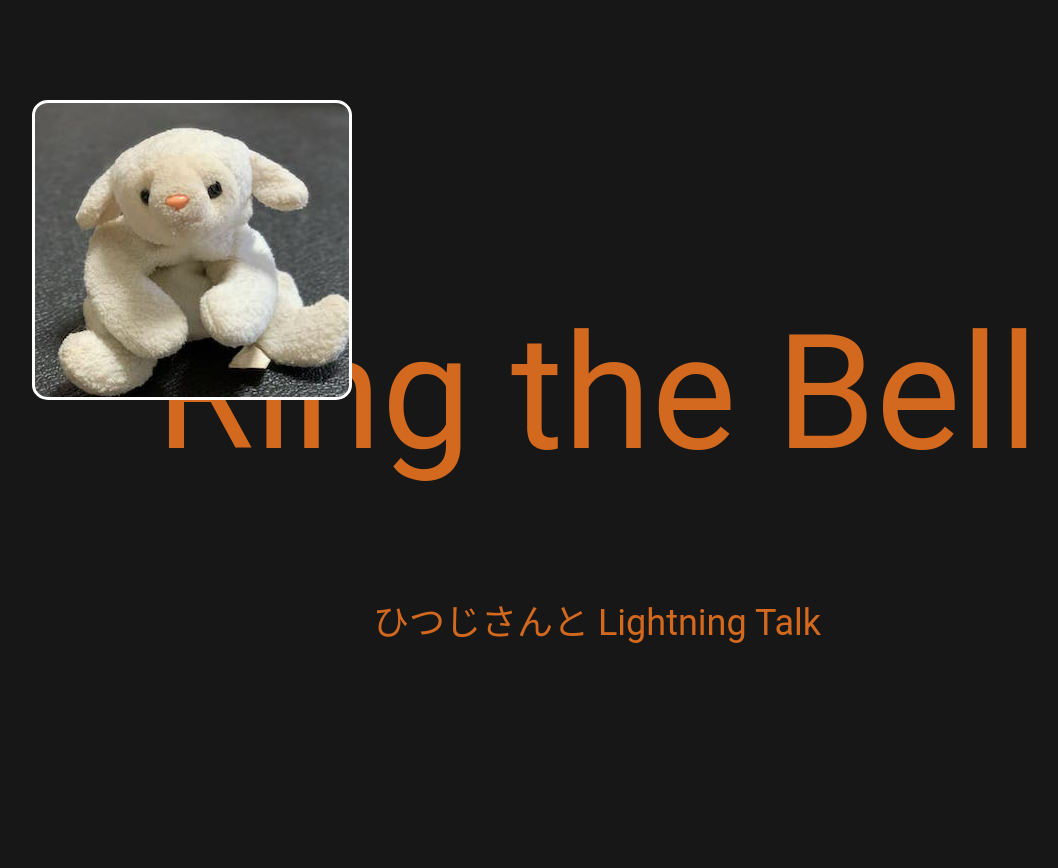
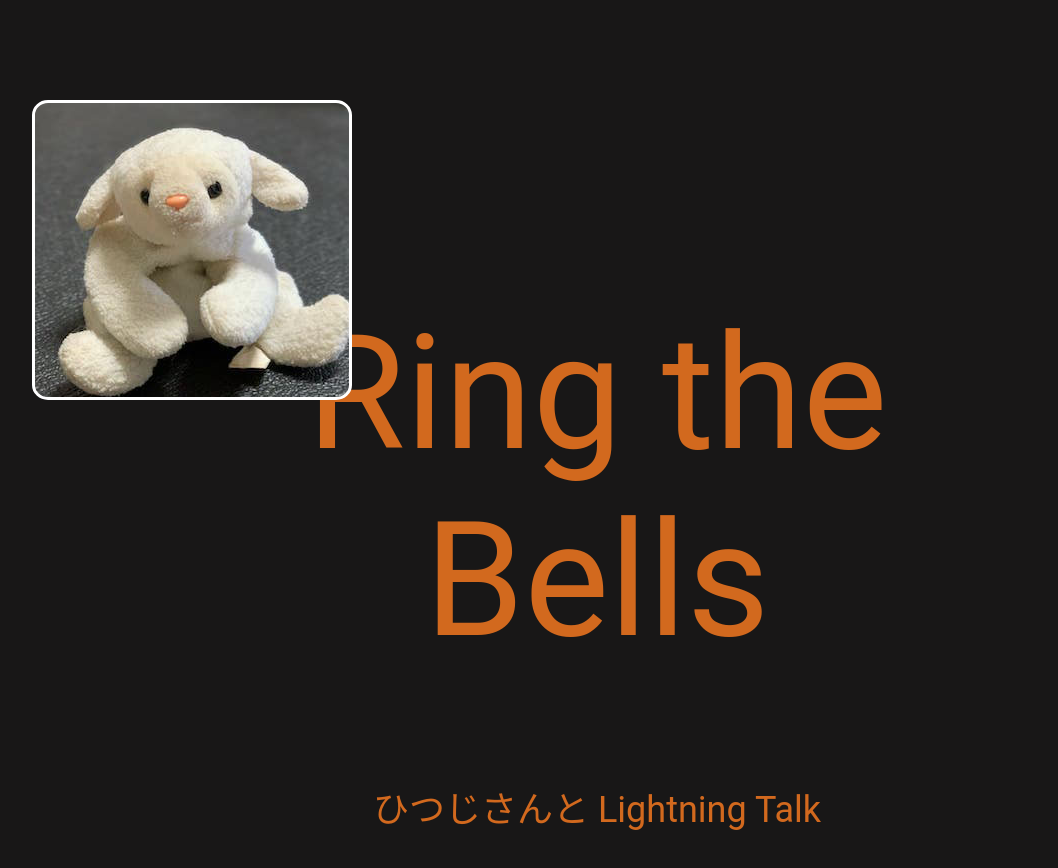
Before and after one commit to yoko-at-home/qin-lt_ring-the-bell, a React (Create React App) app: page / in a window 1280 px wide. Shown: the top 868 px of the page, without its empty margins (68-1126 px from the left). Built offline with nearby package versions, Linux system fonts and the light colour scheme.

Commit message:
build derectory removed

```diff
--- a/src/components/Title.js
+++ b/src/components/Title.js
@@ -8,7 +8,7 @@ function Title() {
     <div>
       <Fade top>
         <div className='title__container' id='page-top'>
-          Ring the Bell
+          Ring the Bells
           <br />
           <Link
             activeClass='active'
```
Also changed, not shown: 56 other files (tests, documents, lock files or other folders).
